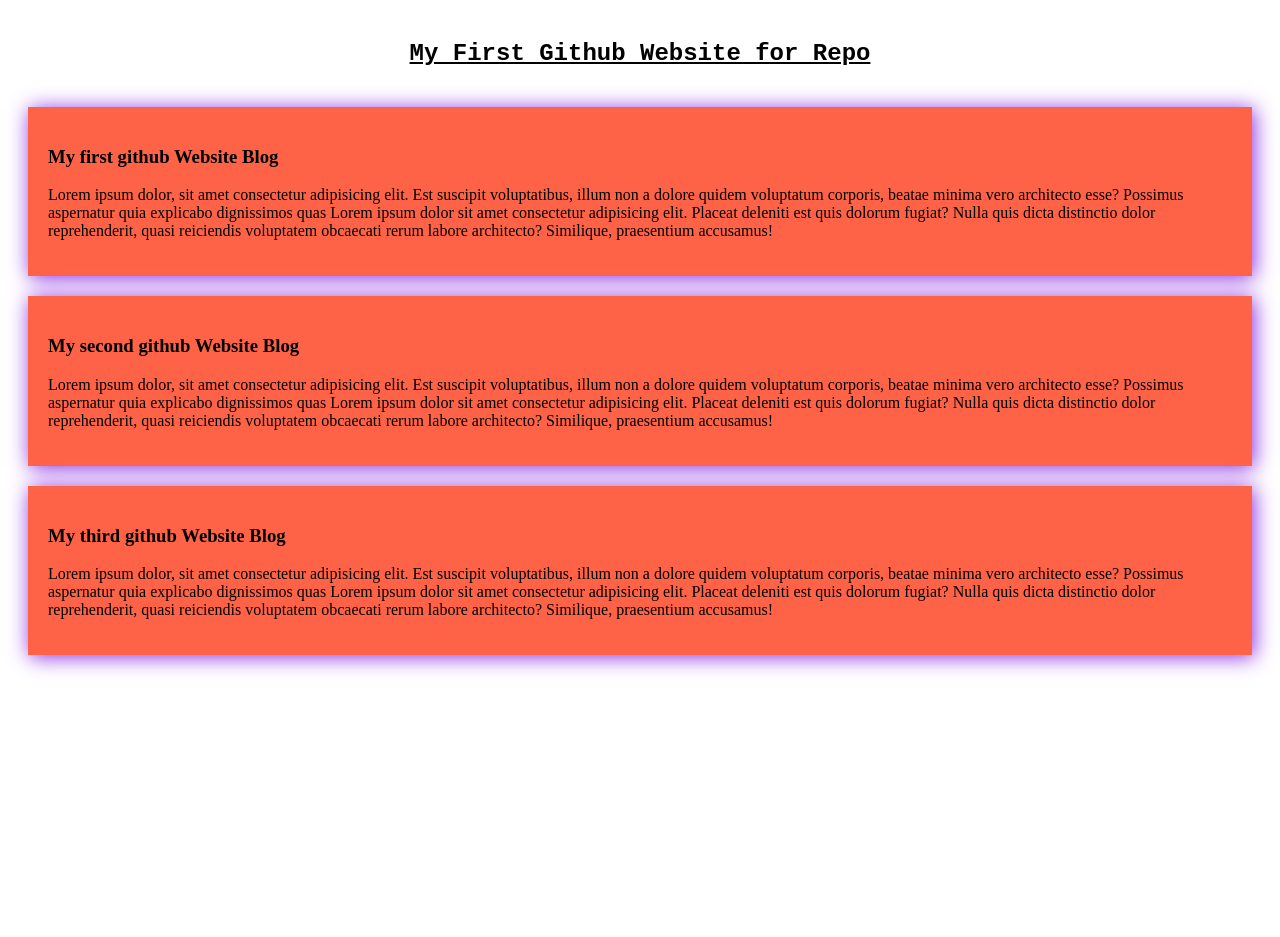
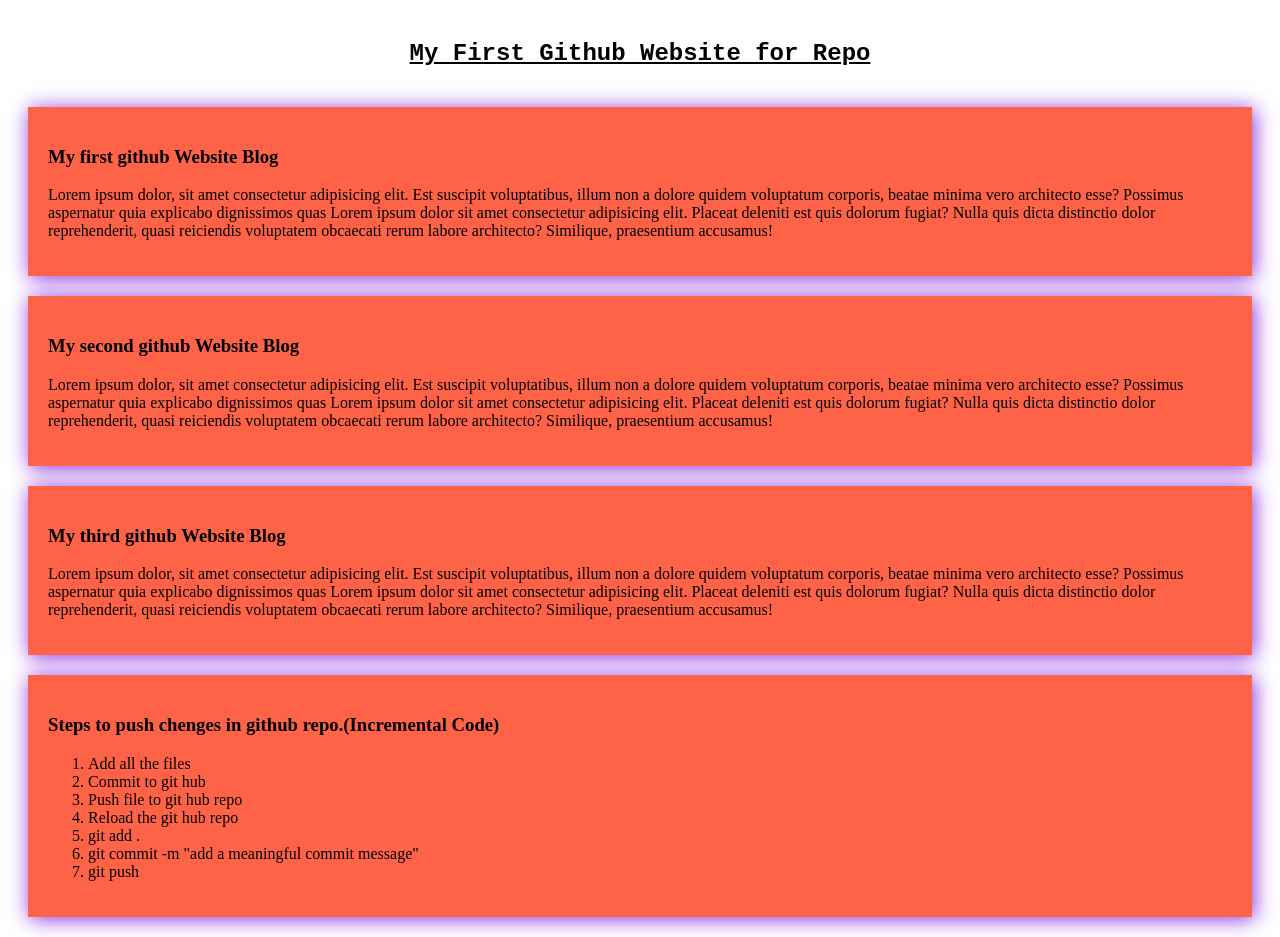
Before and after one commit to khioe0288/my-first-github-repo, a plain HTML site: page index.html in a window 1280 px wide. Before the commit the page ends 800 px from the top, so only its background shows below. Drawn offline with Linux system fonts and the light colour scheme.

Commit message:
list added

```diff
--- a/index.html
+++ b/index.html
@@ -20,5 +20,17 @@
         <h3>My third github Website Blog</h3>
         <p>Lorem ipsum dolor, sit amet consectetur adipisicing elit. Est suscipit voluptatibus, illum non a dolore quidem voluptatum corporis, beatae minima vero architecto esse? Possimus aspernatur quia explicabo dignissimos quas Lorem ipsum dolor sit amet consectetur adipisicing elit. Placeat deleniti est quis dolorum fugiat? Nulla quis dicta distinctio dolor reprehenderit, quasi reiciendis voluptatem obcaecati rerum labore architecto? Similique, praesentium accusamus! </p>
     </div>
+    <div>
+        <h3>Steps to push chenges in github repo.(Incremental Code)</h3>
+        <ol>
+            <li>Add all the files</li>
+            <li>Commit to git hub</li>
+            <li>Push file to git hub repo</li>
+            <li>Reload the git hub repo</li>
+            <li>git add .</li>
+            <li>git commit -m "add a meaningful commit message"</li>
+            <li>git push</li>
+        </ol>
+    </div>
 </body>
 </html>
```
